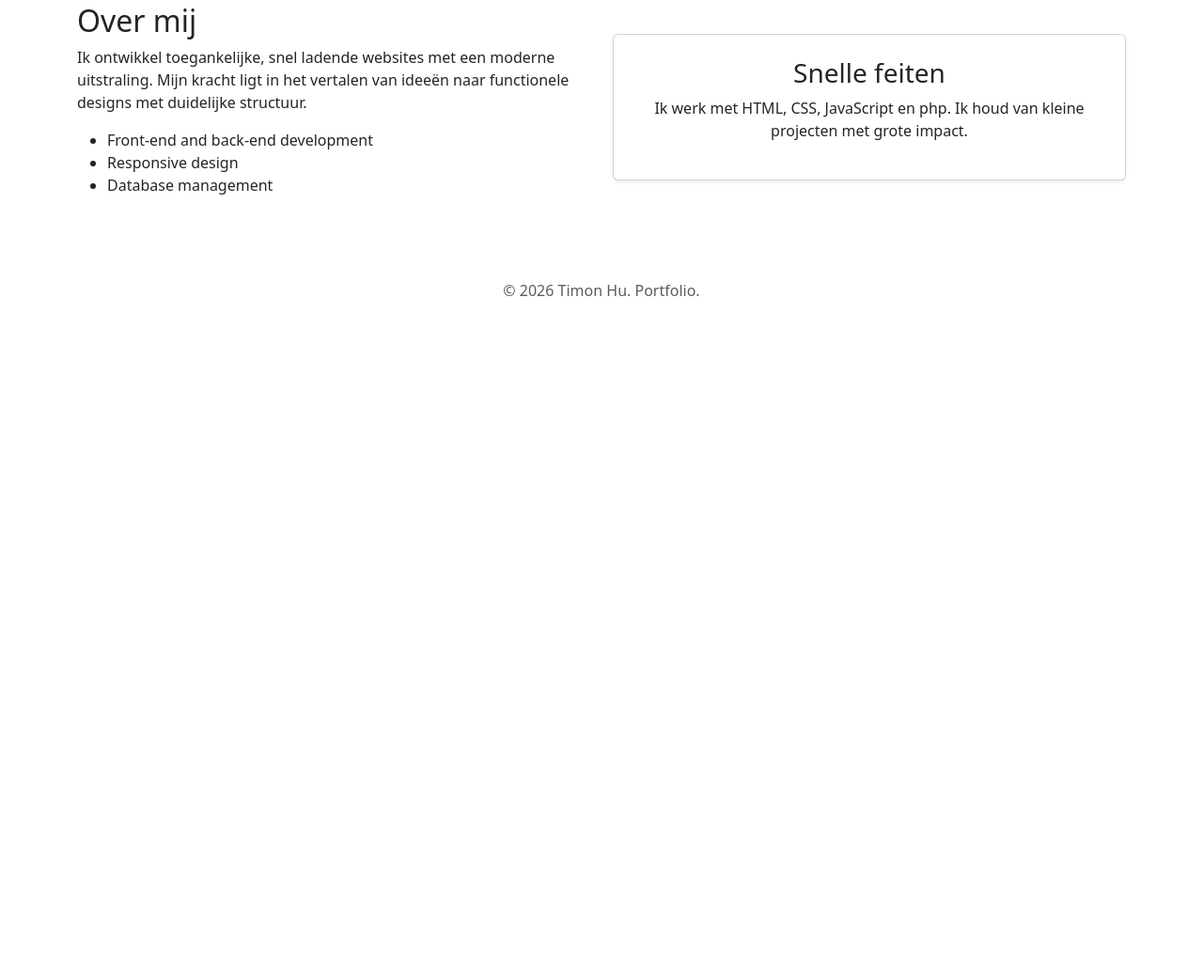
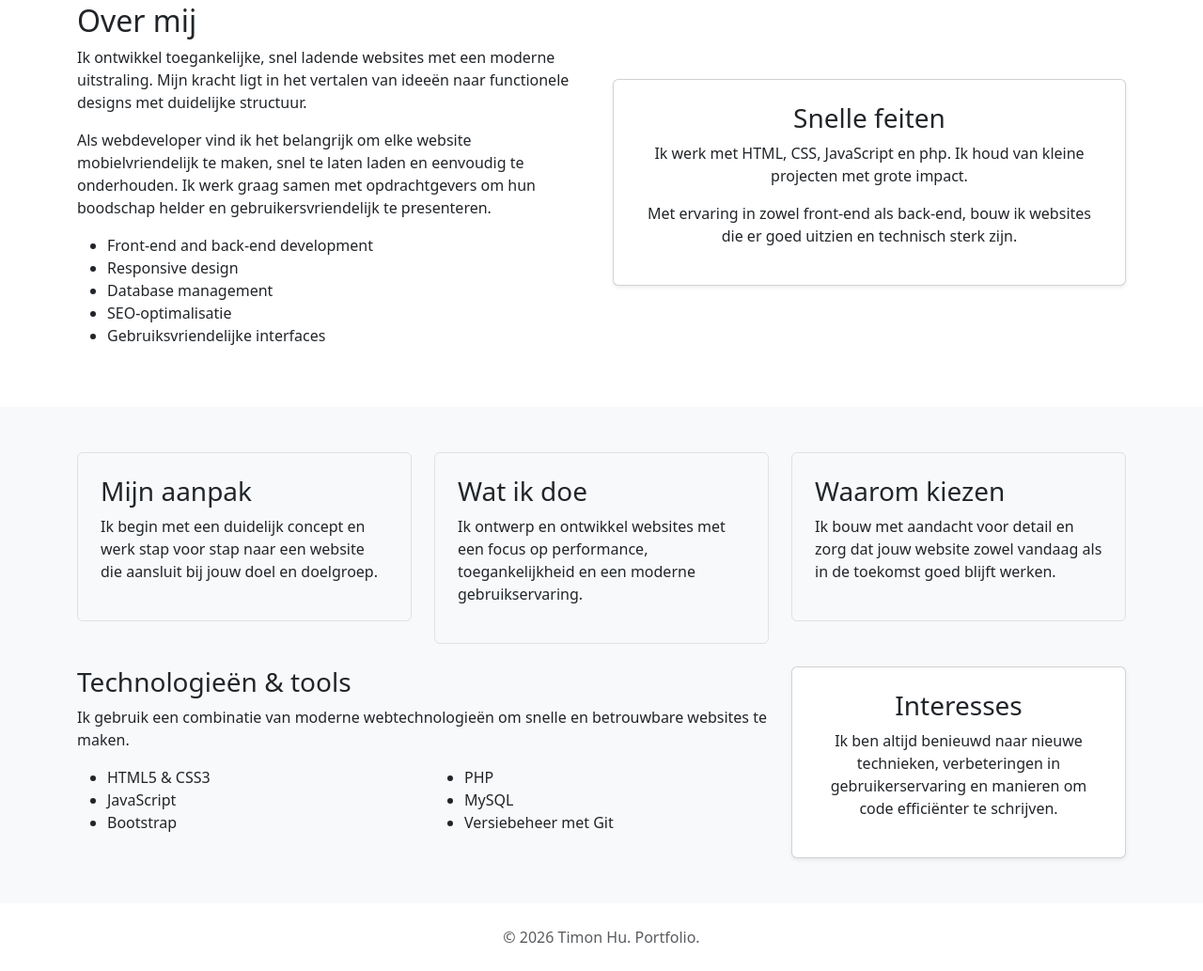
Before and after one commit to TimonHu/TimonHu.github.io, a plain HTML site: page over-mij.html in a window 1280 px wide. Shown: the part 101-1134 px from the top of the page at 94% size. Before the commit the page ends 800 px from the top, so only its background shows below. Drawn offline with nearby package versions, Linux system fonts and the light colour scheme.

Commit message:
over mij groter gemaakt

```diff
--- a/over-mij.html
+++ b/over-mij.html
@@ -22,16 +22,73 @@
                 <div class="col-lg-6">
                     <h2>Over mij</h2>
                     <p>Ik ontwikkel toegankelijke, snel ladende websites met een moderne uitstraling. Mijn kracht ligt in het vertalen van ideeën naar functionele designs met duidelijke structuur.</p>
+                    <p>Als webdeveloper vind ik het belangrijk om elke website mobielvriendelijk te maken, snel te laten laden en eenvoudig te onderhouden. Ik werk graag samen met opdrachtgevers om hun boodschap helder en gebruikersvriendelijk te presenteren.</p>
                     <ul>
                         <li>Front-end and back-end development</li>
                         <li>Responsive design</li>
                         <li>Database management</li>
+                        <li>SEO-optimalisatie</li>
+                        <li>Gebruiksvriendelijke interfaces</li>
                     </ul>
                 </div>
                 <div class="col-lg-6 text-center">
                     <div class="card p-4 shadow-sm">
                         <h3>Snelle feiten</h3>
                         <p>Ik werk met HTML, CSS, JavaScript en php. Ik houd van kleine projecten met grote impact.</p>
+                        <p>Met ervaring in zowel front-end als back-end, bouw ik websites die er goed uitzien en technisch sterk zijn.</p>
+                    </div>
+                </div>
+            </div>
+        </div>
+    </section>
+
+    <section id="approach" class="py-5 bg-light">
+        <div class="container">
+            <div class="row gy-4">
+                <div class="col-lg-4">
+                    <div class="p-4 border rounded">
+                        <h3>Mijn aanpak</h3>
+                        <p>Ik begin met een duidelijk concept en werk stap voor stap naar een website die aansluit bij jouw doel en doelgroep.</p>
+                    </div>
+                </div>
+                <div class="col-lg-4">
+                    <div class="p-4 border rounded">
+                        <h3>Wat ik doe</h3>
+                        <p>Ik ontwerp en ontwikkel websites met een focus op performance, toegankelijkheid en een moderne gebruikservaring.</p>
+                    </div>
+                </div>
+                <div class="col-lg-4">
+                    <div class="p-4 border rounded">
+                        <h3>Waarom kiezen</h3>
+                        <p>Ik bouw met aandacht voor detail en zorg dat jouw website zowel vandaag als in de toekomst goed blijft werken.</p>
+                    </div>
+                </div>
+            </div>
+            <div class="row mt-4">
+                <div class="col-lg-8">
+                    <h3>Technologieën & tools</h3>
+                    <p>Ik gebruik een combinatie van moderne webtechnologieën om snelle en betrouwbare websites te maken.</p>
+                    <div class="row">
+                        <div class="col-md-6">
+                            <ul>
+                                <li>HTML5 & CSS3</li>
+                                <li>JavaScript</li>
+                                <li>Bootstrap</li>
+                            </ul>
+                        </div>
+                        <div class="col-md-6">
+                            <ul>
+                                <li>PHP</li>
+                                <li>MySQL</li>
+                                <li>Versiebeheer met Git</li>
+                            </ul>
+                        </div>
+                    </div>
+                </div>
+                <div class="col-lg-4 text-center">
+                    <div class="card p-4 shadow-sm">
+                        <h3>Interesses</h3>
+                        <p>Ik ben altijd benieuwd naar nieuwe technieken, verbeteringen in gebruikerservaring en manieren om code efficiënter te schrijven.</p>
                     </div>
                 </div>
             </div>
```
